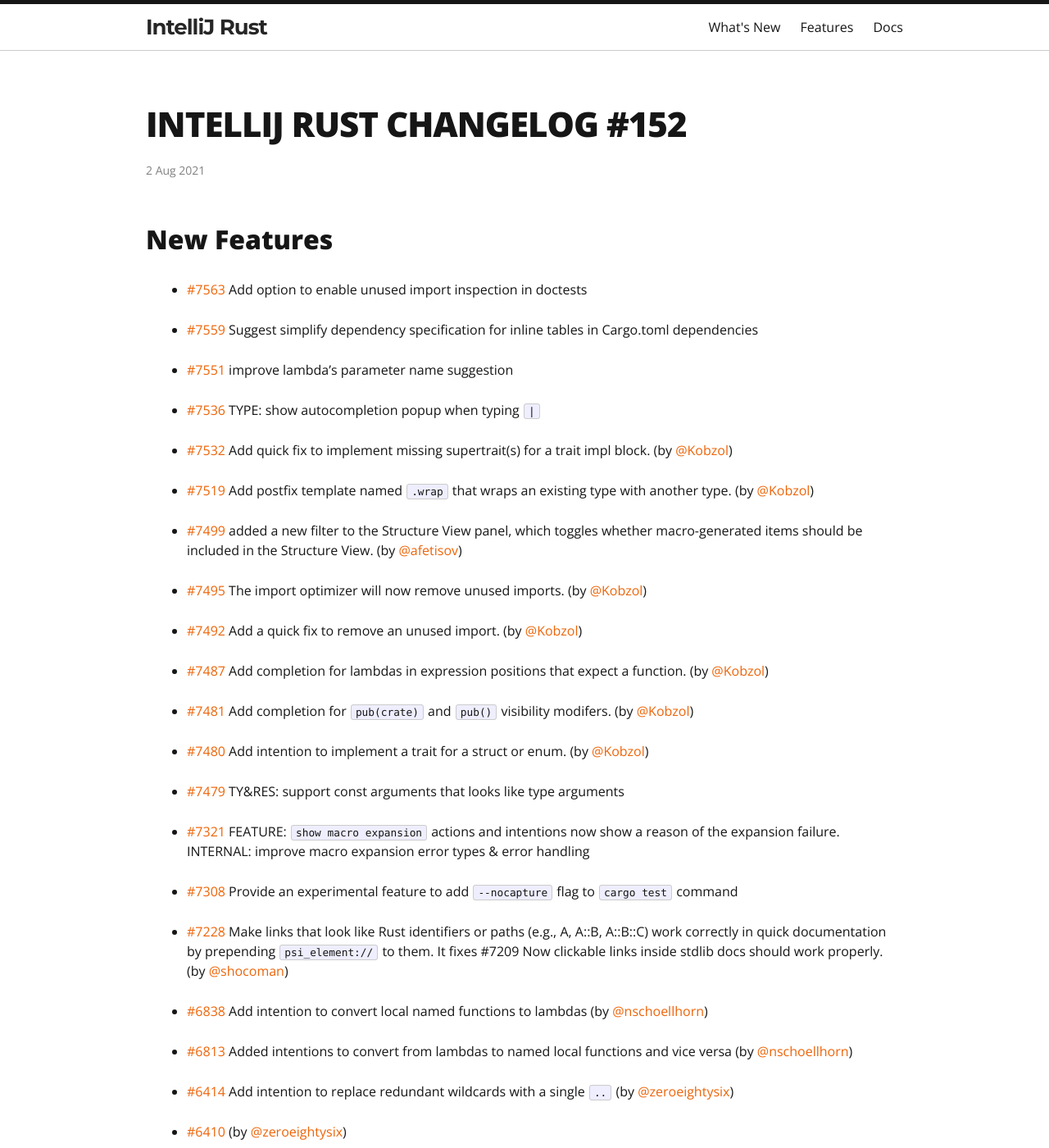
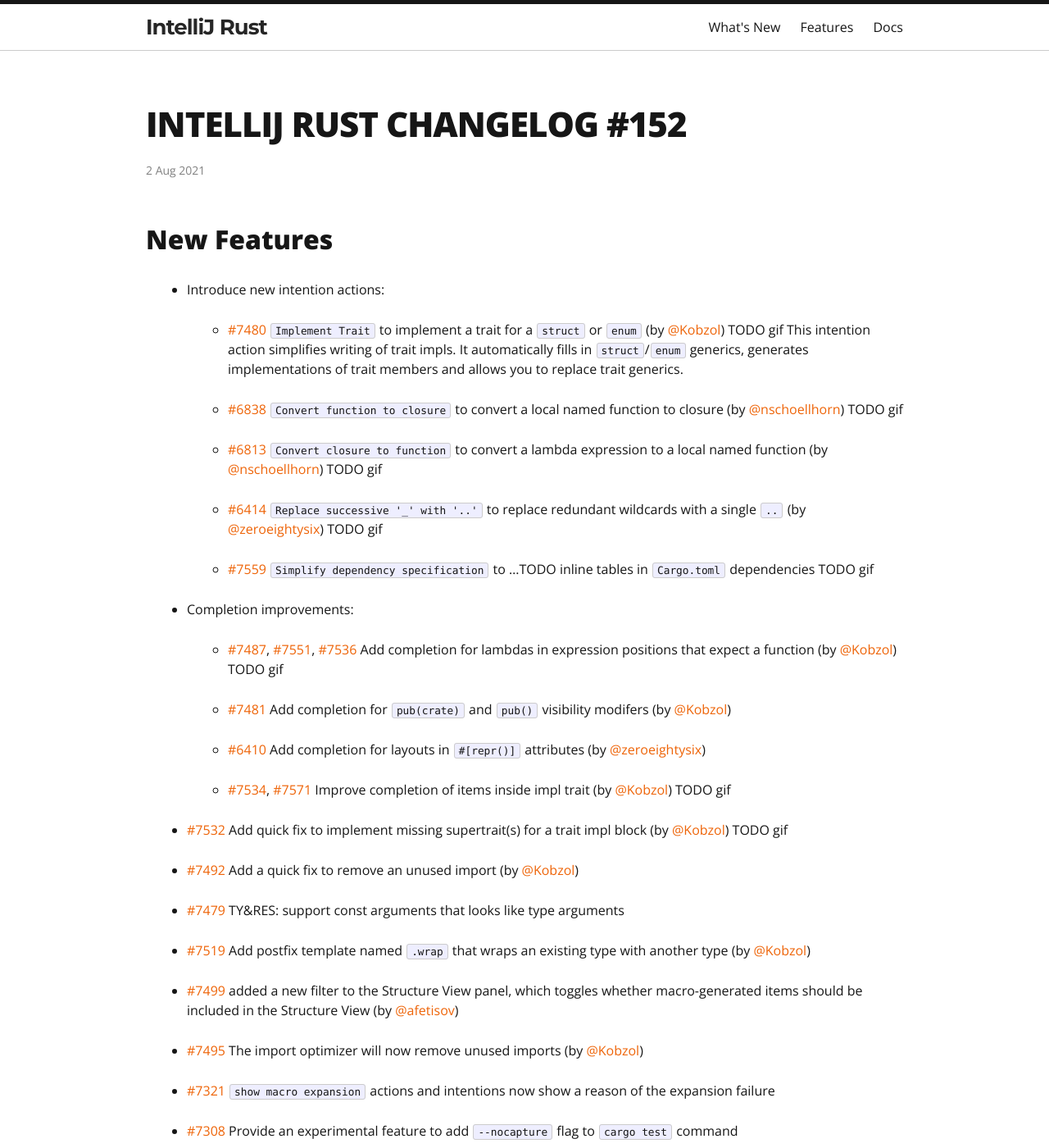
Before and after one commit to intellij-rust/intellij-rust.github.io, a Jekyll site: the page built from _posts/2021-08-02-changelog-152.markdown, in a window 1280 px wide and 1400 px high. Shown: the whole window at 82% size. Built offline with Jekyll 4.4.1, drawn with Linux system fonts in a browser that asks for light colours; nearby versions of some CDN libraries; some web fonts are replaced; some of the changed text lies outside the part shown.

Commit message:
Reformat & reorder & fix it a bit

```diff
--- a/_posts/2021-08-02-changelog-152.markdown
+++ b/_posts/2021-08-02-changelog-152.markdown
@@ -7,116 +7,128 @@
 
 ## New Features
 
-* [#7563] Add option to enable unused import inspection in doctests
+* Introduce new intention actions:
 
-* [#7559] Suggest simplify dependency specification for inline tables in Cargo.toml dependencies
+  * [#7480] `Implement Trait` to implement a trait for a `struct` or `enum` (by [@Kobzol])
+    TODO gif
+    This intention action simplifies writing of trait impls. It automatically fills in `struct`/`enum`
+    generics, generates implementations of trait members and allows you to replace trait generics.
 
-* [#7551] improve lambda's parameter name suggestion
+  * [#6838] `Convert function to closure` to convert a local named function to closure (by [@nschoellhorn])
+    TODO gif
 
-* [#7536] TYPE: show autocompletion popup when typing `|`
+  * [#6813] `Convert closure to function` to convert a lambda expression to a local named function (by [@nschoellhorn])
+    TODO gif
 
-* [#7532] Add quick fix to implement missing supertrait(s) for a trait impl block. (by [@Kobzol])
+  * [#6414] `Replace successive '_' with '..'` to replace redundant wildcards with a single `..` (by [@zeroeightysix])
+    TODO gif
 
-* [#7519] Add postfix template named `.wrap` that wraps an existing type with another type. (by [@Kobzol])
+  * [#7559] `Simplify dependency specification` to ...TODO inline tables in `Cargo.toml` dependencies
+    TODO gif
 
-* [#7499] added a new filter to the Structure View panel, which toggles whether macro-generated items should be included in the Structure View. (by [@afetisov])
+* Completion improvements:
 
-* [#7495] The import optimizer will now remove unused imports. (by [@Kobzol])
+  * [#7487], [#7551], [#7536] Add completion for lambdas in expression positions that expect a function (by [@Kobzol])
+    TODO gif
 
-* [#7492] Add a quick fix to remove an unused import. (by [@Kobzol])
+  * [#7481] Add completion for `pub(crate)` and `pub()` visibility modifers (by [@Kobzol])
 
-* [#7487] Add completion for lambdas in expression positions that expect a function. (by [@Kobzol])
+  * [#6410] Add completion for layouts in `#[repr()]` attributes (by [@zeroeightysix])
 
-* [#7481] Add completion for `pub(crate)` and `pub()` visibility modifers. (by [@Kobzol])
+  * [#7534], [#7571] Improve completion of items inside impl trait (by [@Kobzol])
+    TODO gif
 
-* [#7480] Add intention to implement a trait for a struct or enum. (by [@Kobzol])
+* [#7532] Add quick fix to implement missing supertrait(s) for a trait impl block (by [@Kobzol])
+  TODO gif
+
+* [#7492] Add a quick fix to remove an unused import (by [@Kobzol])
 
 * [#7479] TY&RES: support const arguments that looks like type arguments
 
-* [#7321] FEATURE: `show macro expansion` actions and intentions now show a reason of the expansion failure. INTERNAL: improve macro expansion error types & error handling
+* [#7519] Add postfix template named `.wrap` that wraps an existing type with another type (by [@Kobzol])
+
+* [#7499] added a new filter to the Structure View panel, which toggles whether macro-generated items
+  should be included in the Structure View (by [@afetisov])
+
+* [#7495] The import optimizer will now remove unused imports (by [@Kobzol])
+
+* [#7321] `show macro expansion` actions and intentions now show a reason of the expansion failure
 
 * [#7308] Provide an experimental feature to add `--nocapture` flag to `cargo test` command
 
-* [#7228] Make links that look like Rust identifiers or paths (e.g., A, A::B, A::B::C) work correctly in quick documentation by prepending `psi_element://` to them. It fixes #7209
-Now clickable links inside stdlib docs should work properly. (by [@shocoman])
+* [#7228] Make links that look like Rust identifiers or paths (e.g., A, A::B, A::B::C) work correctly in
+  quick documentation by prepending `psi_element://` to them. It fixes #7209
+  Now clickable links inside stdlib docs should work properly (by [@shocoman])
 
-* [#6838] Add intention to convert local named functions to lambdas (by [@nschoellhorn])
+* [#6003] Allow inlining functions (using `Inline Function` refactoring) with diverging exit points
+  (like `panic!()`) (by [@SaarYogev])
 
-* [#6813] Added intentions to convert from lambdas to named local functions and vice versa (by [@nschoellhorn])
-
-* [#6414] Add intention to replace redundant wildcards with a single `..` (by [@zeroeightysix])
-
-* [#6410]  (by [@zeroeightysix])
-
-* [#6060] ANN: Check if the asm macro is contained in an unsafe block or function (by [@Stzx])
-
-* [#6003] Allow inlining functions (using `Inline Function` refactoring) with diverging exit points (like `panic!()`). (by [@SaarYogev])
+* [#7563] Add option to enable unused import inspection in doctests
 
 ## Performance Improvements
 
-* [#7576] Slightly optimize "Find usage" inside files with child modules
+* [#7576] Slightly optimize `Find usage` for private items inside files with child modules
 
 ## Fixes
 
-* [#7574] Support usages in derive proc macros in unused imports inspection
+* [#7521], [#7503] TODO-rename Support type aliases for all types (by [@Kobzol])
 
-* [#7571] Fix formatting of completed trait items in trait impls. (by [@Kobzol])
+* [#7120] Take into account `pub(crate)` visibility in auto-import
 
-* [#7567] Render const generics in "Parameter Info"
+* [#6060] Check if the `asm!()` macro is contained in an unsafe block or function (by [@Stzx])
 
-* [#7564] Ignore cfg-disabled imports when removing unused imports
+* `Unused import` inspection improvements:
 
-* [#7555] Fix false-positives related to unresolved method calls in unused imports inspection
+  * [#7574] Take into account usages in custom derive proc macros in `unused import` inspection
+
+  * [#7555] Fix false-positives related to unresolved method calls in `unused import` inspection
+
+  * [#7552] Move `Unused import` inspection into `Rust/Lints` inspection group in settings
+
+  * [#7538] INSP: Disable `unused import` inspection in doctests
+
+  * [#7535] Support method calls using type qualifier in unused import inspection
+
+  * [#7496] Fix handling conditionally disabled (with `#[cfg()]` attributes) code in `unused import` inspection
+
+* [#7567] Render const generics in `Parameter Info` (<kbd>Ctrl</kbd> + <kbd>P</kbd>)
+
+* [#7564] Ignore conditionally disabled (with `#[cfg()]` attributes) imports when removing unused imports
 
 * [#7553] Up/Down mover: add a trailing comma even when there are multiple elements in the last line (by [@t-kameyama])
 
-* [#7552] move `Unused import` inspection into `Rust/Lints` inspection group in settings
+* [#6904] Up/Down mover: move vec macro arguments (by [@t-kameyama])
 
-* [#7547] don't offer live templates (like `p` that inserts `println!()`) in patterns
+* [#7547] Don't offer live templates (like `p` that inserts `println!()`) in patterns
 
 * [#7546] INSP: add comma to match arm if needed in "Lift return out" (by [@t-kameyama])
 
 * [#7540] Filter out existing features in dependency features completion
 
-* [#7538] INSP: Disable unused import inspection in doctests
-
-* [#7535] Support method calls using type qualifier in unused import inspection
-
-* [#7534] Improve completion of items inside impl trait. (by [@Kobzol])
-
-* [#7527] Enable [Go to generated declaration](https://plugins.jetbrains.com/plugin/8182-rust/docs/wasm-projects-support.html#goto-wasm-bindgen) line marker in WASM projects for 2021.2 platform
+* [#7527] Enable [Go to generated declaration] line marker in WASM projects for 2021.2 platform
 
 * [#7516] COMP: fix autoimport-aware completion after completion at empty place
 
-* [#7496] Fix handling cfg-disabled code in unused import inspection
-
 * [#7428] Show crate roots first in the project view
 
-* [#7411] Take into account the CARGO_HOME environment variable when using crates local index
+* [#7411] Take into account the `CARGO_HOME` environment variable when using crates local index
 
-* [#7383] Fix intention to convert an `impl trait` parameter to a generic parameter when the corresponding function already has const parameters. (by [@Kobzol])
+* [#7383] Fix intention to convert an `impl trait` parameter to a generic parameter when the corresponding
+  function already has const parameters (by [@Kobzol])
 
-* [#7334] Do not warn about missing format macro arguments if `format_args_capture` feature is enabled. (by [@Kobzol])
+* [#7334] Do not warn about missing format macro arguments if [`format_args_capture`] unstable feature is
+  enabled (by [@Kobzol])
 
-* [#7168] Fix false-positive [E0603](https://doc.rust-lang.org/error-index.html#E0603) "Module is private" when using new name resolution engine
-
-* [#7120] Take into account `pub(crate)` visibility in auto-import
-
-* [#6904] Up/Down mover: move vec macro arguments (by [@t-kameyama])
+* [#7168] Fix false-positive [E0603](https://doc.rust-lang.org/error-index.html#E0603) "Module is private" when
+  using new name resolution engine
 
 ## Internal Improvements
 
-* [#7521] TY: lift aliasedBy from TyAdt to Ty (by [@Kobzol])
-
 * [#7512] Introduce new `RsTemplateBuilder` API
 
-* [#7503] TY: convert primitive types from object to class (by [@Kobzol])
+* [#7321] Improve macro expansion error types & error handling
 
-* [#7482] COMP: fix RsCompletionTestFixtureBase::checkCompletion (by [@Kobzol])
-
-* [#7452] RUN: Use `FormattingService` on 212
-
-* [#7321] FEATURE: `show macro expansion` actions and intentions now show a reason of the expansion failure. INTERNAL: improve macro expansion error types & error handling
+* [#7452] Use the new `FormattingService` on `2021.2` IDEs
 
 Full set of changes can be found [here](https://github.com/intellij-rust/intellij-rust/milestone/60?closed=1)
 
@@ -180,3 +192,6 @@
 [#7571]: https://github.com/intellij-rust/intellij-rust/pull/7571
 [#7574]: https://github.com/intellij-rust/intellij-rust/pull/7574
 [#7576]: https://github.com/intellij-rust/intellij-rust/pull/7576
+
+[Go to generated declaration]: https://plugins.jetbrains.com/plugin/8182-rust/docs/wasm-projects-support.html#goto-wasm-bindgen
+[`format_args_capture`]: https://github.com/rust-lang/rust/issues/67984
```
